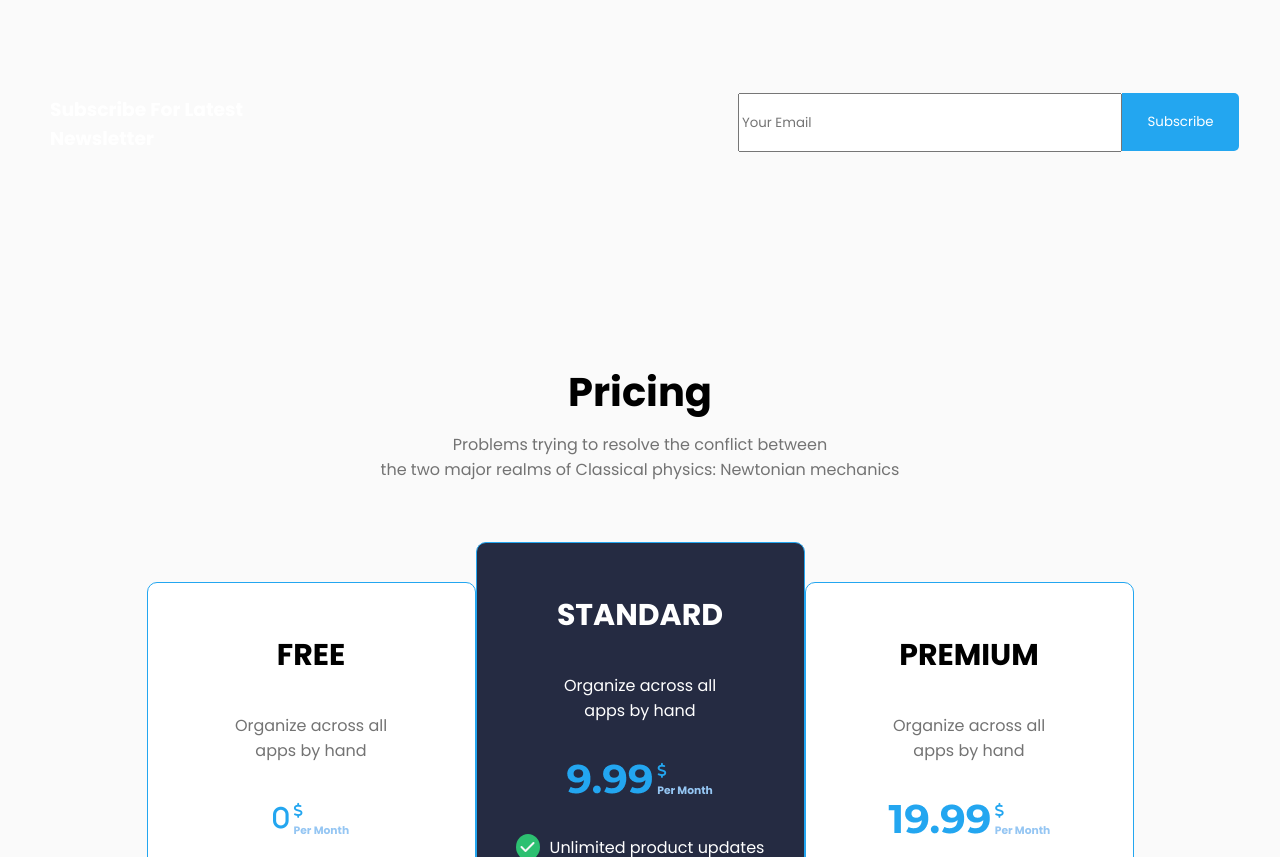
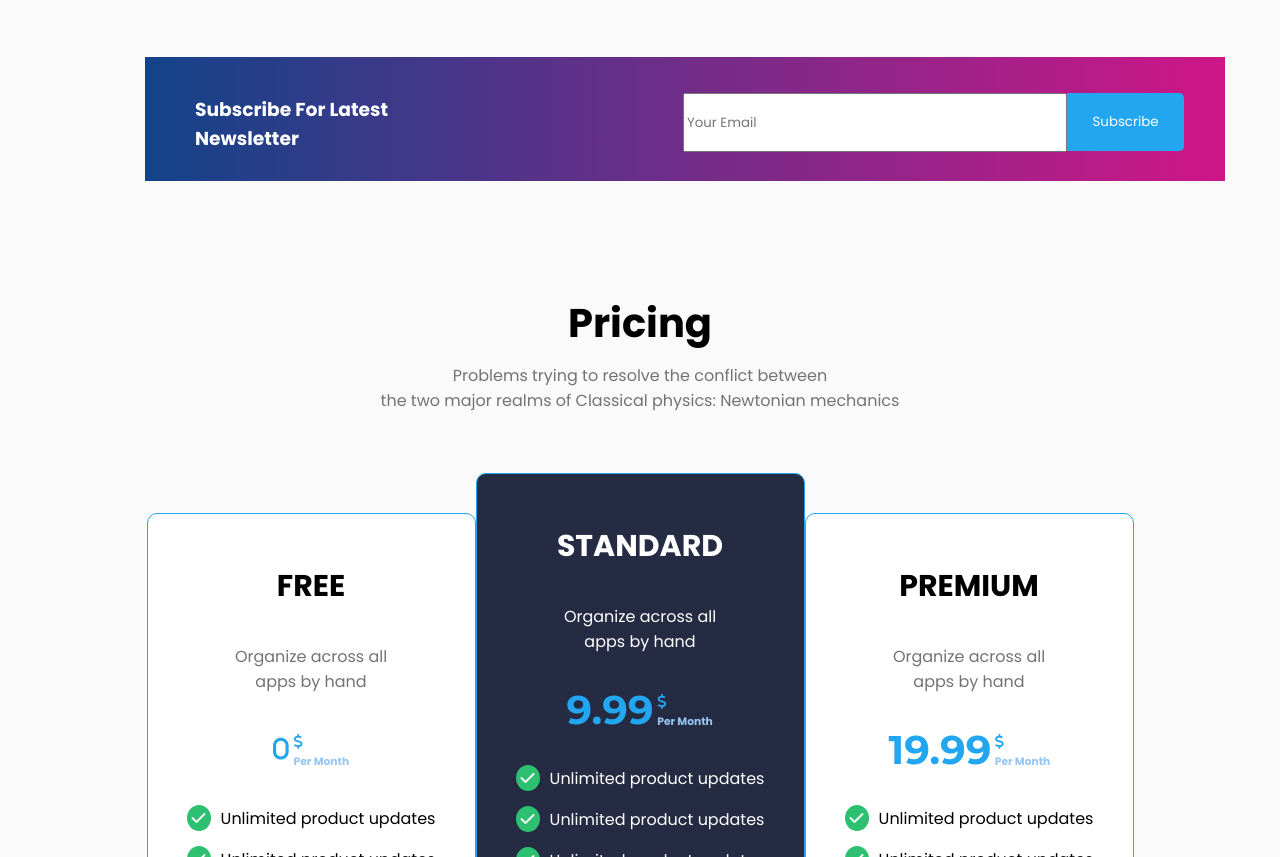
Before and after one commit to sabbir349/Second-Project, a plain HTML site: page index.html in a window 1280 px wide. Shown: the part 2398-3255 px from the top of the page. Drawn offline with Linux system fonts and the light colour scheme.

Commit message:
project push

```diff
--- a/index.html
+++ b/index.html
@@ -176,11 +176,11 @@
                     <img src="./Images/fa-brands_aws.png" alt="">
                     <img src="./Images/Vector(6).png" alt="">
                 </div>
-                <div id="grade1">
-                    <h1 style=" padding: 38px 50px; color: #FFFFFF;">Subscribe For Latest <br> Newsletter</h1>
-                    <div style="display: flex; justify-content: end;position: relative; top: -98px;">
-                        <input style=" height: 25px; width: 333px; padding-top: 15px; padding-right: 45px; padding-bottom: 15px; display: flex; align-items: center; color: black;" type="email" class="" id="" placeholder="Your Email">
-                        <button class="btn4"> <a style="text-decoration: none; color: #FFFFFF;" href="">Subscribe</a></button>
+                <div class="grade1-container">
+                    <h1 class="grade1-container-text">Subscribe For Latest <br> Newsletter</h1>
+                    <div class="grade1-content">
+                        <input class="grade1-content-text" type="email" class="" id="" placeholder="Your Email">
+                        <button class="btn4">Subscribe</button>
                     </div>
                 </div>
              </section>
```
